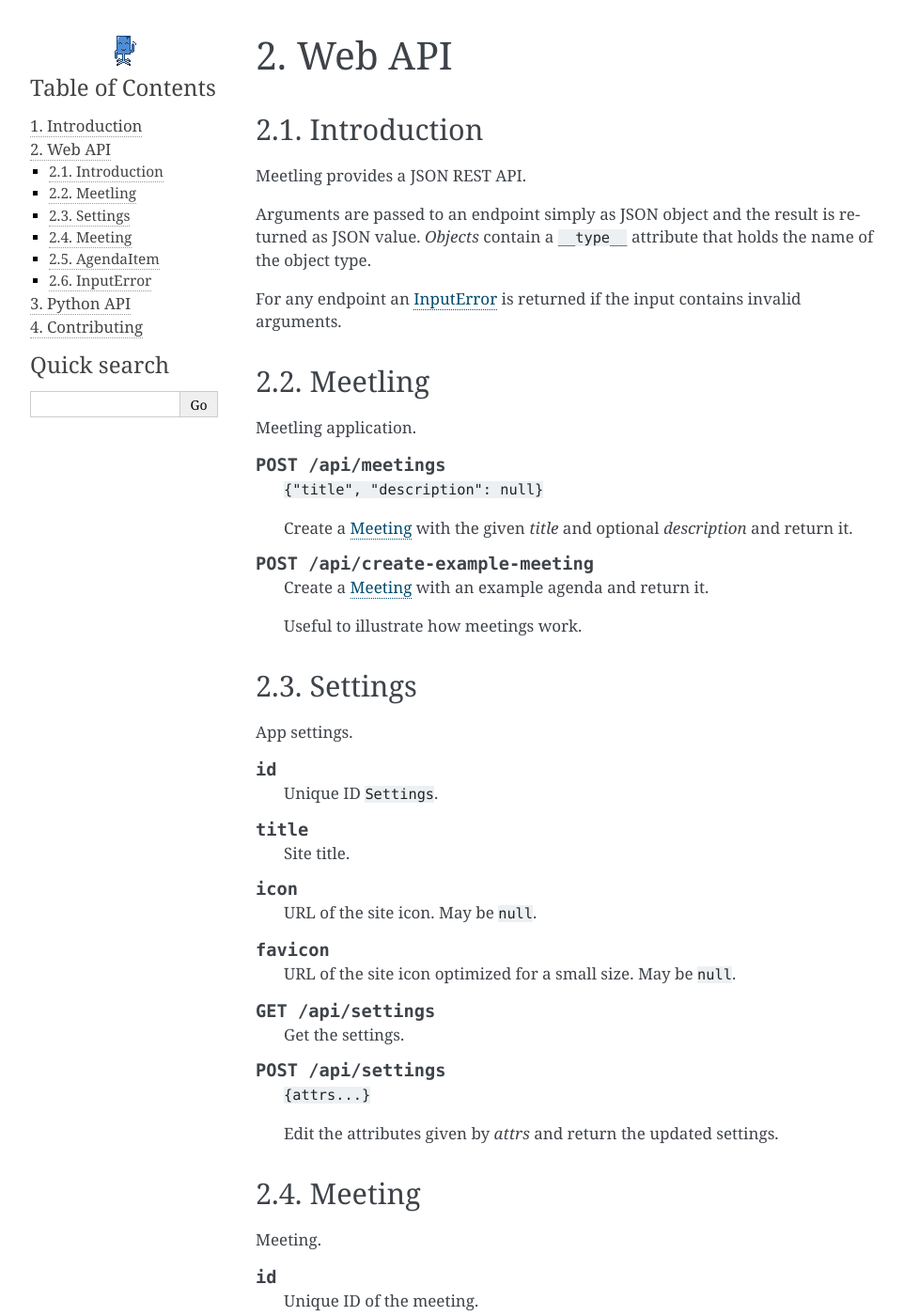
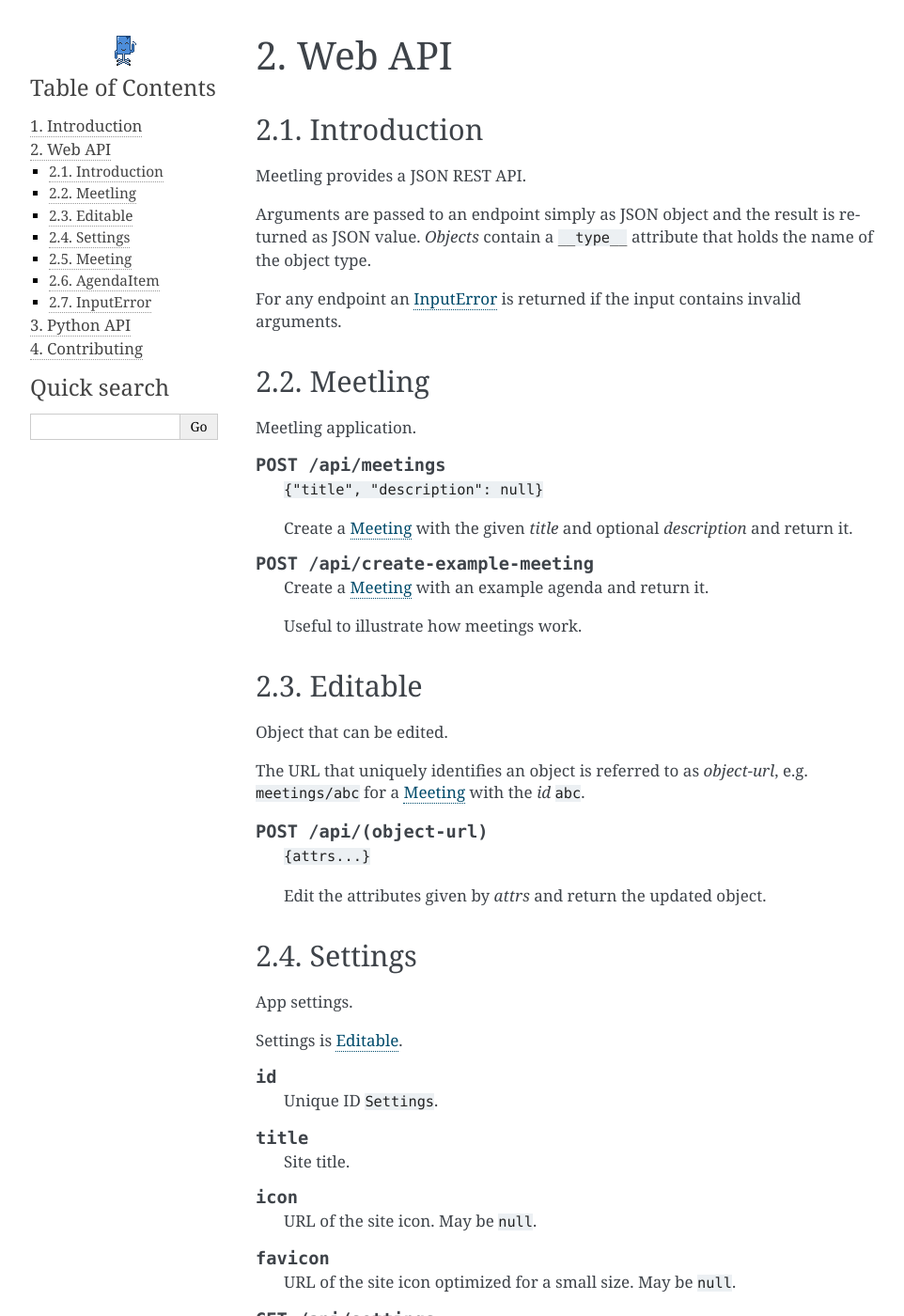
Before and after one commit to noyainrain/meetling, a Sphinx documentation site: the page built from doc/webapi.rst, in a window 1280 px wide and 1400 px high. Shown: the whole window at 94% size, without its empty margins (148-1110 px from the left). Built offline with Sphinx 7.4.7, drawn with Linux system fonts in a browser that asks for light colours; some of the changed text lies outside the part shown.

Commit message:
Consolidate edit()s into Editable

```diff
--- a/doc/pythonapi.rst
+++ b/doc/pythonapi.rst
@@ -5,7 +5,7 @@ meetling
 --------
 
 .. automodule:: meetling
-   :members: Meetling, Object, Meeting, AgendaItem, InputError
+   :members: Meetling, Object, Editable, Meeting, AgendaItem, InputError
 
 util
 ----
--- a/doc/webapi.rst
+++ b/doc/webapi.rst
@@ -30,12 +30,30 @@ Meetling application.
 
    Useful to illustrate how meetings work.
 
+.. _Editable:
+
+Editable
+--------
+
+Object that can be edited.
+
+The URL that uniquely identifies an object is referred to as *object-url*, e.g. ``meetings/abc`` for
+a :ref:`Meeting` with the *id* ``abc``.
+
+.. http:post:: /api/(object-url)
+
+   ``{attrs...}``
+
+   Edit the attributes given by *attrs* and return the updated object.
+
 .. _Settings:
 
 Settings
 --------
 
 App settings.
+
+Settings is :ref:`Editable`.
 
 .. describe:: id
 
@@ -57,18 +75,14 @@ App settings.
 
    Get the settings.
 
-.. http:post:: /api/settings
-
-   ``{attrs...}``
-
-   Edit the attributes given by *attrs* and return the updated settings.
-
 .. _Meeting:
 
 Meeting
 -------
 
 Meeting.
+
+Meeting is :ref:`Editable`.
 
 .. describe:: id
 
@@ -109,6 +117,8 @@ AgendaItem
 
 Item on a :ref:`Meeting` 's agenda.
 
+AgendaItem is :ref:`Editable`.
+
 .. describe:: id
 
    Unique ID of the item.
--- a/meetling/__init__.py
+++ b/meetling/__init__.py
@@ -22,6 +22,6 @@ communicating with the Redis server.
 """
 
 import os
-from meetling.meetling import Meetling, Object, Meeting, AgendaItem, InputError
+from meetling.meetling import Meetling, Object, Editable, Meeting, AgendaItem, InputError
 
 _RES_PATH = os.path.join(os.path.dirname(__file__), 'res')
```
Also changed, not shown: other parts of doc/webapi.rst (+0 -12 lines), 2 other files.
